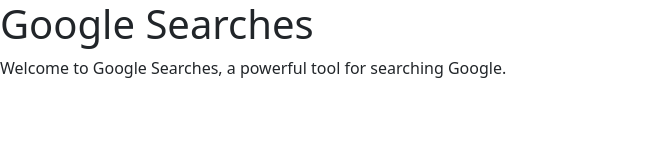
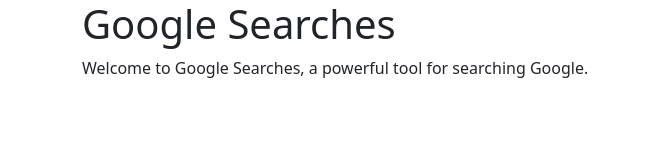
Before and after one commit to newgit-x/cs50, a plain HTML site: page index.html in a window 1280 px wide. Shown: the whole page, without its empty margins (0-651 px from the left). Drawn offline with nearby package versions, Linux system fonts and the light colour scheme.

Commit message:
Update index.html

```diff
--- a/index.html
+++ b/index.html
@@ -5,9 +5,10 @@
     <link rel="stylesheet" href="style.css">
     <link href="https://cdn.jsdelivr.net/npm/bootstrap@5.3.7/dist/css/bootstrap.min.css" rel="stylesheet" integrity="sha384-LN+7fdVzj6u52u30Kp6M/trliBMCMKTyK833zpbD+pXdCLuTusPj697FH4R/5mcr" crossorigin="anonymous">
     <script src="https://cdn.jsdelivr.net/npm/bootstrap@5.3.7/dist/js/bootstrap.bundle.min.js" integrity="sha384-ndDqU0Gzau9qJ1lfW4pNLlhNTkCfHzAVBReH9diLvGRem5+R9g2FzA8ZGN954O5Q" crossorigin="anonymous"></script>
+    <meta name="viewport" content="width=device-width, initial-scale=1.0">
   </head>
   <body>
-    <div id="container">
+    <div class="container">
      <h1>Google Searches</h1>
      <p>Welcome to Google Searches, a powerful tool for searching Google.</p>
     </div>
```
